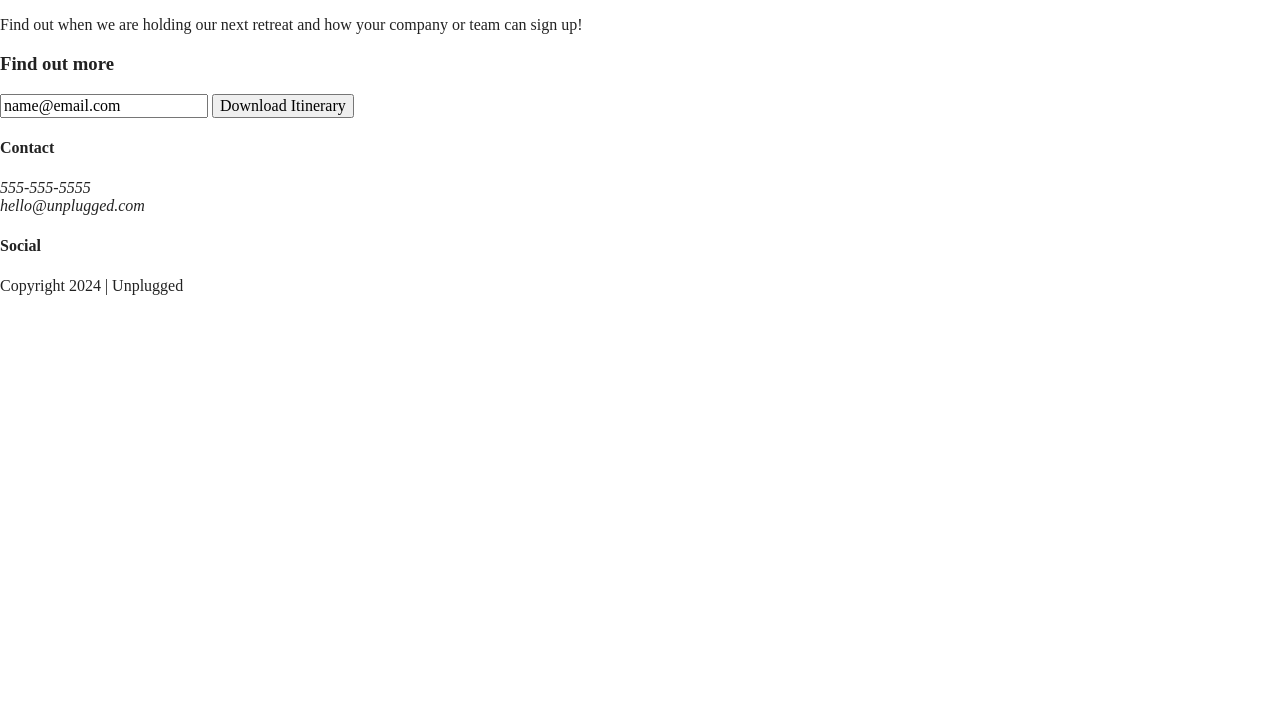
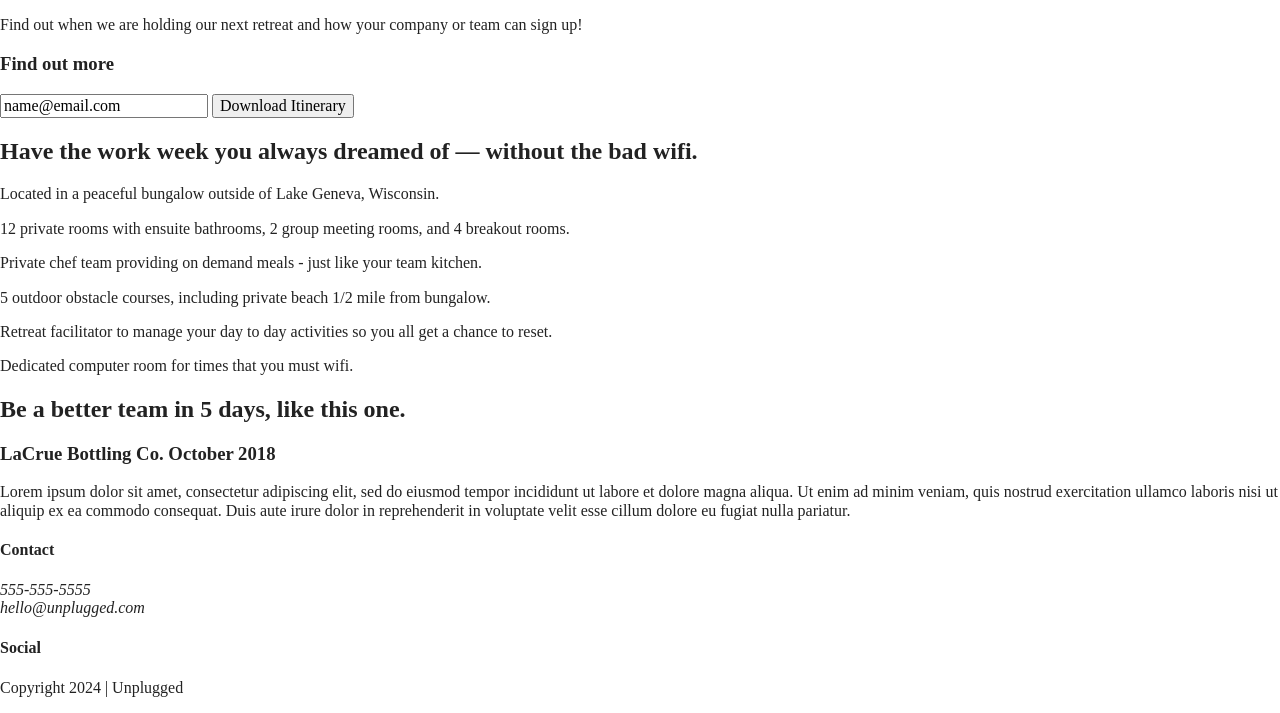
Before and after one commit to aprilf-n/unplugged2.0, a website built with Parcel: page index.html in a window 1280 px wide. Shown: the part 176-889 px from the top of the page. Before the commit the page ends 800 px from the top, so only its background shows below. Built offline with nearby package versions, Linux system fonts and the light colour scheme.

Commit message:
Added features and reviews

```diff
--- a/index.html
+++ b/index.html
@@ -56,9 +56,59 @@
           <input type="text" name="name" value="name@email.com">
           <input type="button" value="Download Itinerary">
         </div>
-
       </div>
     </aside>
+    <section class="features">
+      <div class="content-wrapper">
+        <h2>Have the work week you always dreamed of — without the bad wifi.</h2>
+        <div class="features-items">
+          <article>
+            <p class="fontawesome-icon"></p>
+            <p class="features-item-description">Located in a peaceful bungalow outside of Lake Geneva, Wisconsin.</p>
+          </article>
+          <article>
+            <p class="fontawesome-icon"></p>
+            <p class="features-item-description">12 private rooms with ensuite bathrooms, 2 group meeting rooms, and 4
+              breakout rooms.</p>
+          </article>
+          <article>
+            <p class="fontawesome-icon"></p>
+            <p class="features-item-description">Private chef team providing on demand meals - just like your team
+              kitchen.</p>
+          </article>
+          <article>
+            <p class="fontawesome-icon"></p>
+            <p class="features-item-description">5 outdoor obstacle courses, including private beach 1/2 mile from
+              bungalow.</p>
+          </article>
+          <article>
+            <p class="fontawesome-icon"></p>
+            <p class="features-item-description">Retreat facilitator to manage your day to day activities so you all
+              get a chance to reset.</p>
+          </article>
+          <article>
+            <p class="fontawesome-icon"></p>
+            <p class="features-item-description">Dedicated computer room for times that you must wifi.</p>
+          </article>
+        </div>
+      </div>
+    </section>
+    <section class="reviews">
+      <div class="content-wrapper">
+        <h2>Be a better team in 5 days, like this one.</h2>
+        <article>
+          <h3>LaCrue Bottling Co.
+            October 2018</h3>
+          <p>
+            Lorem ipsum dolor sit amet, consectetur adipiscing elit, sed do eiusmod tempor incididunt ut labore et
+            dolore magna aliqua. Ut enim ad minim veniam, quis nostrud exercitation ullamco laboris nisi ut aliquip ex
+            ea commodo consequat. Duis aute irure dolor in reprehenderit in voluptate velit esse cillum dolore eu
+            fugiat
+            nulla pariatur.
+          </p>
+        </article>
+      </div>
+    </section>
   </main> <!-- main wrapper -->
 
   <footer>
```
